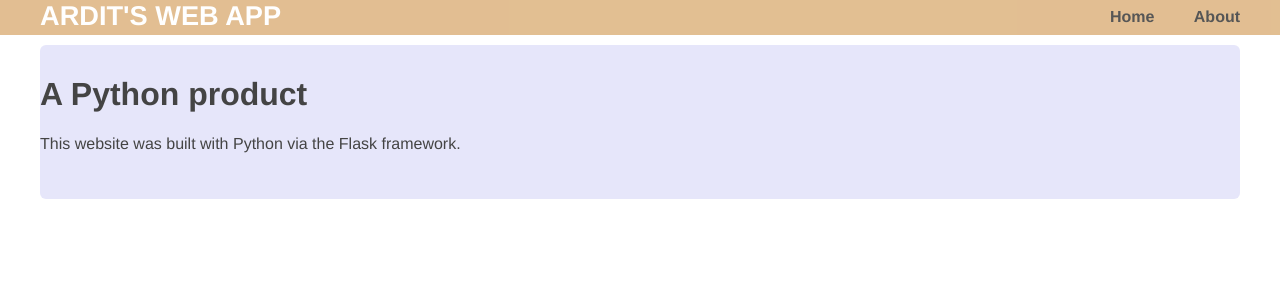
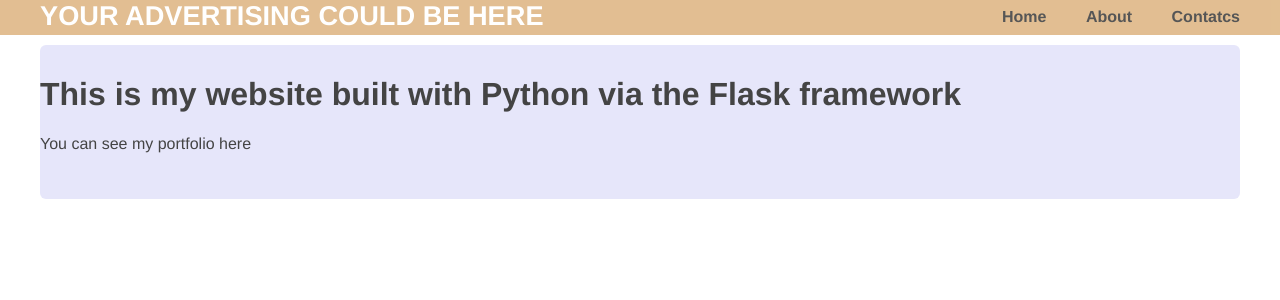
Before and after one commit to BogVin/PythonWeb, a Flask app: page /home in a window 1280 px wide. Shown: the top 300 px of the page. Run offline with Flask 2, Linux system fonts and the light colour scheme.

Commit message:
some new

```diff
--- a/lab2/error/app/views.py
+++ b/lab2/error/app/views.py
@@ -15,3 +15,8 @@
 @app.route('/about')
 def to_about():
 	return render_template('about.html')
+
+
+@app.route('/contacts')
+def to_contacts():
+	return render_template('contacts.html')
--- a/lab2/error/templates/about.html
+++ b/lab2/error/templates/about.html
@@ -2,6 +2,6 @@
 {% block content %}
    <div class="about">
      <h1>About me</h1>
-     <p>This is a portfolio site about anything that can be put in a portfolio.</p>
+     <p>Hi, my name is Bogdan. I am student</p>
    </div>
  {% endblock %}
--- a/lab2/error/templates/home.html
+++ b/lab2/error/templates/home.html
@@ -1,7 +1,7 @@
 {% extends "layout.html" %}
 {% block content %}
   <div class="home">
-    <h1>A Python product</h1>
-    <p>This website was built with Python via the Flask framework.</p>
+    <h1>This is my website built with Python via the Flask framework</h1>
+    <p>You can see my portfolio here</p>
   </div>
 {% endblock %}
--- a/lab2/error/templates/layout.html
+++ b/lab2/error/templates/layout.html
@@ -7,11 +7,12 @@
   <body>
     <header>
       <div class="container">
-        <h1 class="logo">Ardit's web app</h1>
+        <h1 class="logo">your advertising could be here</h1>
         <strong><nav>
           <ul class="menu">
             <li><a href="{{ url_for('to_home') }}">Home</a></li>
             <li><a href="{{ url_for('to_about') }}">About</a></li>
+            <li><a href="{{ url_for('to_contacts') }}">Contatcs</a></li>
           </ul>
         </nav></strong>
       </div>
```
Also changed, not shown: lab2/error/templates/contacts.html (added, +7 -0 lines).
